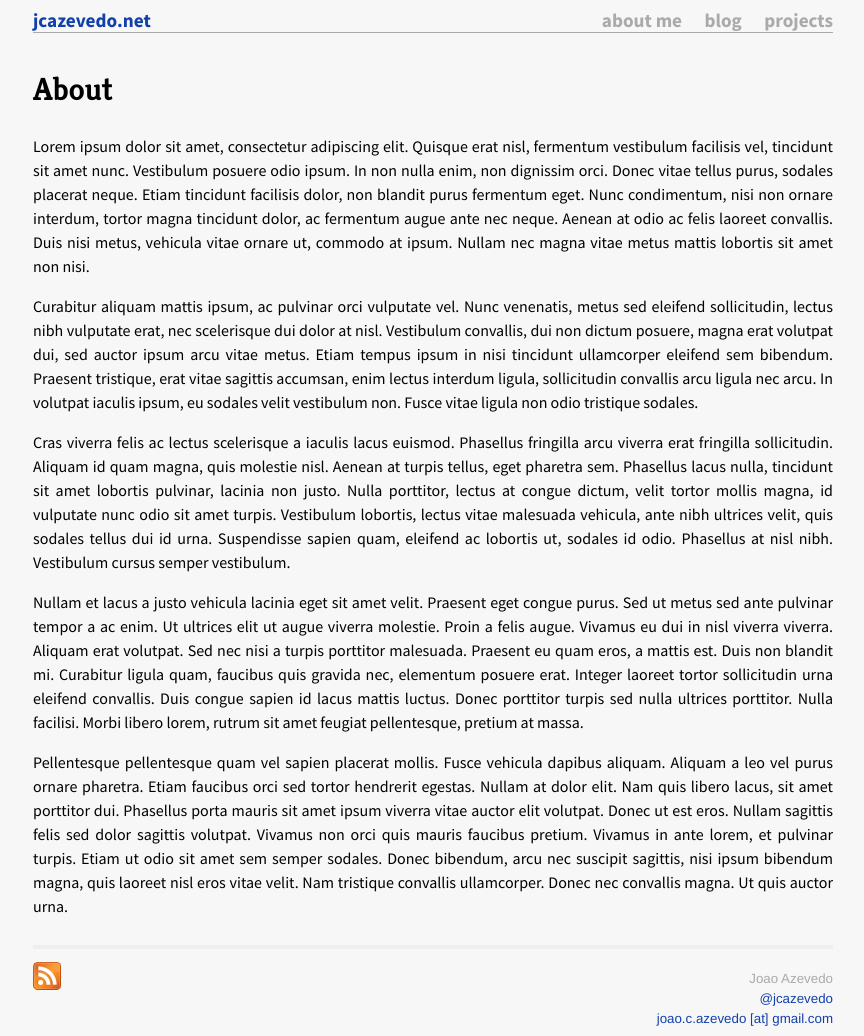
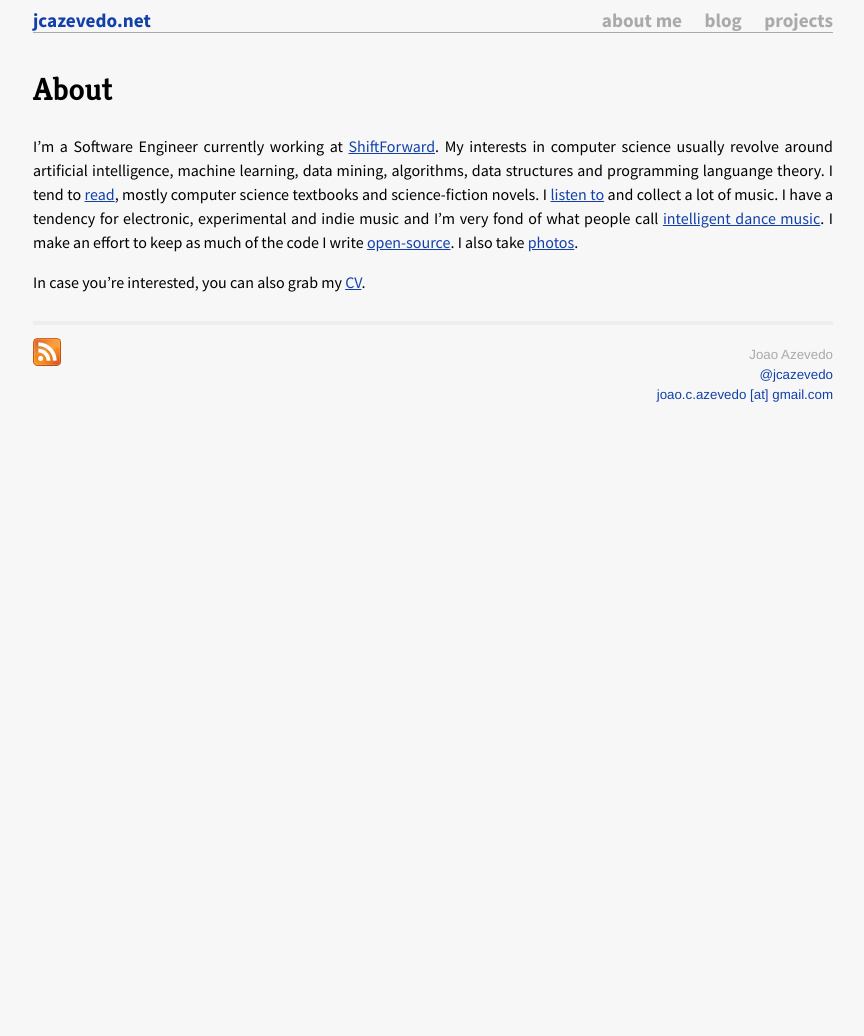
Before and after one commit to jcazevedo/jcazevedo.net, a Jekyll site: the page built from about.markdown, in a window 1280 px wide. Shown: the whole page, without its empty margins (207-1071 px from the left). Built offline with Jekyll 4.4.1, drawn with Linux system fonts in a browser that asks for light colours; after the commit the page ends 900 px from its top, so only the background shows below that.

Commit message:
Add about page.

```diff
--- a/_includes/footer.html
+++ b/_includes/footer.html
@@ -1,5 +1,5 @@
 <div class="rss">
-  <a href="http://feeds.feedburner.com/jcazevedo"><img src="/images/rss.png" /></a>
+  <a href="/atom.xml"><img src="/images/rss.png" /></a>
 </div>
 
 <div class="contact">
--- a/about.markdown
+++ b/about.markdown
@@ -5,12 +5,6 @@ title: About
 
 # About
 
-Lorem ipsum dolor sit amet, consectetur adipiscing elit. Quisque erat nisl, fermentum vestibulum facilisis vel, tincidunt sit amet nunc. Vestibulum posuere odio ipsum. In non nulla enim, non dignissim orci. Donec vitae tellus purus, sodales placerat neque. Etiam tincidunt facilisis dolor, non blandit purus fermentum eget. Nunc condimentum, nisi non ornare interdum, tortor magna tincidunt dolor, ac fermentum augue ante nec neque. Aenean at odio ac felis laoreet convallis. Duis nisi metus, vehicula vitae ornare ut, commodo at ipsum. Nullam nec magna vitae metus mattis lobortis sit amet non nisi.
+I'm a Software Engineer currently working at [ShiftForward](http://www.shiftforward.eu/). My interests in computer science usually revolve around artificial intelligence, machine learning, data mining, algorithms, data structures and programming languange theory. I tend to [read](http://www.goodreads.com/jcazevedo), mostly computer science textbooks and science-fiction novels. I [listen to](http://www.last.fm/user/jcazevedo) and collect a lot of music. I have a tendency for electronic, experimental and indie music and I'm very fond of what people call [intelligent dance music](http://en.wikipedia.org/wiki/Intelligent_dance_music). I make an effort to keep as much of the code I write [open-source](https://github.com/jcazevedo). I also take [photos](http://www.flickr.com/photos/jcazevedo).
 
-Curabitur aliquam mattis ipsum, ac pulvinar orci vulputate vel. Nunc venenatis, metus sed eleifend sollicitudin, lectus nibh vulputate erat, nec scelerisque dui dolor at nisl. Vestibulum convallis, dui non dictum posuere, magna erat volutpat dui, sed auctor ipsum arcu vitae metus. Etiam tempus ipsum in nisi tincidunt ullamcorper eleifend sem bibendum. Praesent tristique, erat vitae sagittis accumsan, enim lectus interdum ligula, sollicitudin convallis arcu ligula nec arcu. In volutpat iaculis ipsum, eu sodales velit vestibulum non. Fusce vitae ligula non odio tristique sodales.
-
-Cras viverra felis ac lectus scelerisque a iaculis lacus euismod. Phasellus fringilla arcu viverra erat fringilla sollicitudin. Aliquam id quam magna, quis molestie nisl. Aenean at turpis tellus, eget pharetra sem. Phasellus lacus nulla, tincidunt sit amet lobortis pulvinar, lacinia non justo. Nulla porttitor, lectus at congue dictum, velit tortor mollis magna, id vulputate nunc odio sit amet turpis. Vestibulum lobortis, lectus vitae malesuada vehicula, ante nibh ultrices velit, quis sodales tellus dui id urna. Suspendisse sapien quam, eleifend ac lobortis ut, sodales id odio. Phasellus at nisl nibh. Vestibulum cursus semper vestibulum.
-
-Nullam et lacus a justo vehicula lacinia eget sit amet velit. Praesent eget congue purus. Sed ut metus sed ante pulvinar tempor a ac enim. Ut ultrices elit ut augue viverra molestie. Proin a felis augue. Vivamus eu dui in nisl viverra viverra. Aliquam erat volutpat. Sed nec nisi a turpis porttitor malesuada. Praesent eu quam eros, a mattis est. Duis non blandit mi. Curabitur ligula quam, faucibus quis gravida nec, elementum posuere erat. Integer laoreet tortor sollicitudin urna eleifend convallis. Duis congue sapien id lacus mattis luctus. Donec porttitor turpis sed nulla ultrices porttitor. Nulla facilisi. Morbi libero lorem, rutrum sit amet feugiat pellentesque, pretium at massa.
-
-Pellentesque pellentesque quam vel sapien placerat mollis. Fusce vehicula dapibus aliquam. Aliquam a leo vel purus ornare pharetra. Etiam faucibus orci sed tortor hendrerit egestas. Nullam at dolor elit. Nam quis libero lacus, sit amet porttitor dui. Phasellus porta mauris sit amet ipsum viverra vitae auctor elit volutpat. Donec ut est eros. Nullam sagittis felis sed dolor sagittis volutpat. Vivamus non orci quis mauris faucibus pretium. Vivamus in ante lorem, et pulvinar turpis. Etiam ut odio sit amet sem semper sodales. Donec bibendum, arcu nec suscipit sagittis, nisi ipsum bibendum magna, quis laoreet nisl eros vitae velit. Nam tristique convallis ullamcorper. Donec nec convallis magna. Ut quis auctor urna.
+In case you're interested, you can also grab my [CV](/contents/cv.pdf).
```
Also changed, not shown: 1 other file.
